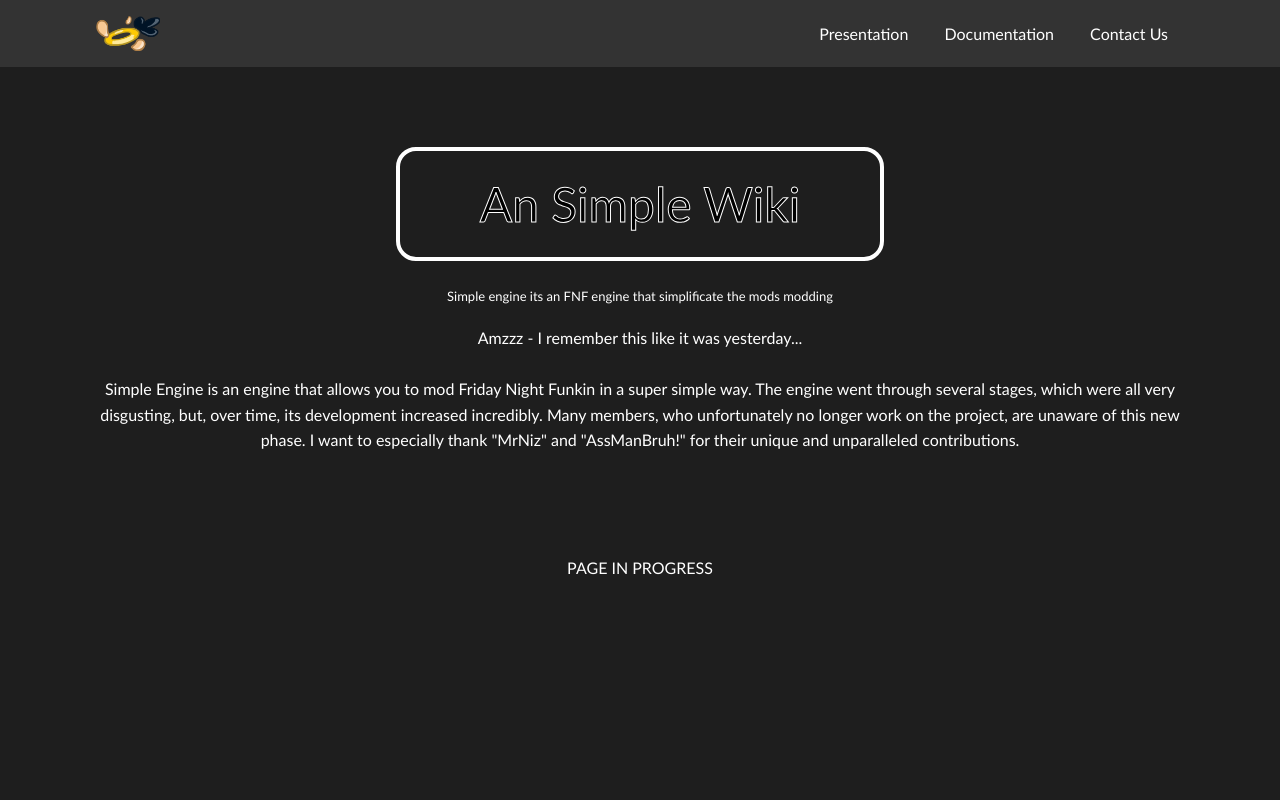
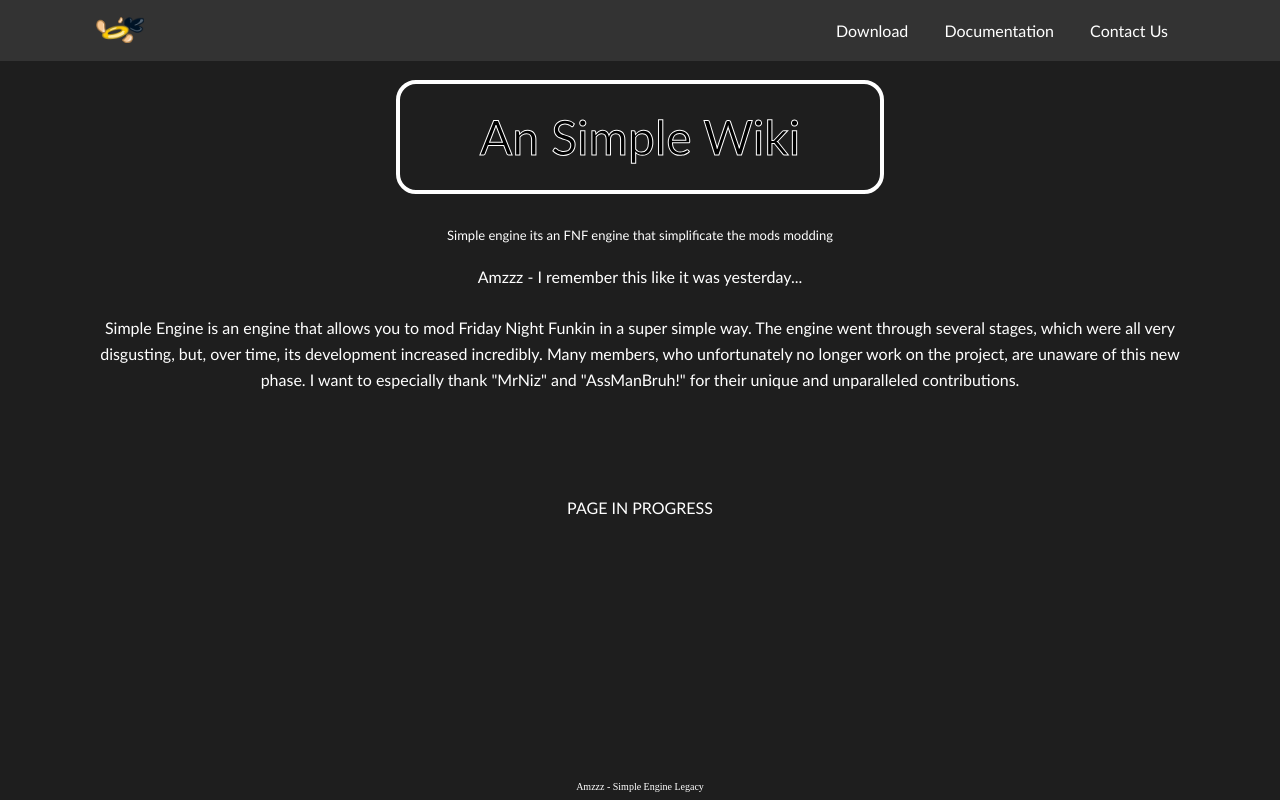
Before and after one commit to iAmZam0/FNF-Simple-Engine-wiki, a plain HTML site: page index.html in a window 1280 px wide. Drawn offline with Linux system fonts and the light colour scheme.

Commit message:
more stuff

```diff
--- a/index.html
+++ b/index.html
@@ -6,19 +6,6 @@
   </head>
 
   <body>
-    <header class="header">
-      <div class="container logo-nav-container">
-        <img src="images/icon.png" class="logo" alt="simpleengine alt icon">
-          <nav class="navigation">
-            <ul>
-            <li><a href="#">Presentation</a></li>
-            <li><a href="#">Documentation</a></li>
-            <li><a href="#">Contact Us</a></li>
-          </ul>
-          </nav>
-      </div>
-    </header>
-
     <div style="text-align: center;">
         <div class="title">An Simple Wiki</div>
     </div>
@@ -34,5 +21,20 @@ Simple Engine is an engine that allows you to mod Friday Night Funkin in a super
 PAGE IN PROGRESS</p>
       </div>
     </main>
+
+<header class="header">
+      <div class="container logo-nav-container">
+        <img src="images/icon.png" onclick="window.location.href='index.html'" class="logo" alt="simpleengine alt icon">
+          <nav class="navigation">
+            <ul>
+            <li><a href="#" onclick="window.location.href='https://github.com/iAmZam0?tab=repositories'">Download</a></li>
+            <li><a href="#" onclick="window.location.href='subpages/documentation.html'">Documentation</a></li>
+            <li><a href="#" onclick="window.location.href='subpages/contactus.html'">Contact Us</a></li>
+          </ul>
+          </nav>
+      </div>
+    </header>
+
+    <footer class="footerMain">Amzzz - Simple Engine Legacy</footer>
   </body>
 <html>
--- a/pageStyle/style.css
+++ b/pageStyle/style.css
@@ -13,7 +13,6 @@ body {
     border-radius: 20px;
     color: black;
     -webkit-text-stroke: 1px rgb(255, 255, 255);
-    margin-bottom: 90px;
     padding: 40px 80px;
 
     position: relative;
@@ -40,6 +39,11 @@ body {
     background-color: #333;
     color:white;
     padding: 1rem 0;
+
+    position: fixed;
+    left: 0;
+    top: 0;
+    right: 0;
 }
 
 .header a {
@@ -54,16 +58,17 @@ body {
 }
 
 .logo {
-    width: 4em;
+    width: 3em;
 transition: all 0.1s linear;
 }
 
 .logo:hover
 {
-    width: 5em;
+    width: 3.3em;
     pointer-events: painted;
     cursor: pointer;
 }
+
 .navigation ul {
     margin: 0;
 padding: 0;
@@ -84,3 +89,19 @@ list-style: none;
 .navigation ul li a:hover{
     background-color: #ccc;
 }
+
+.main {
+    padding-top: 6rem;
+}
+
+.footerMain {
+    text-align: center;
+    color: white;
+    font-size: x-small;
+    margin-top: 80px;
+    position: fixed;
+
+    left: 0;
+    bottom: 0;
+    right: 0;
+}
```
Also changed, not shown: subpages/contactus.html (added, +24 -0 lines), subpages/documentation.html (added, +24 -0 lines).
